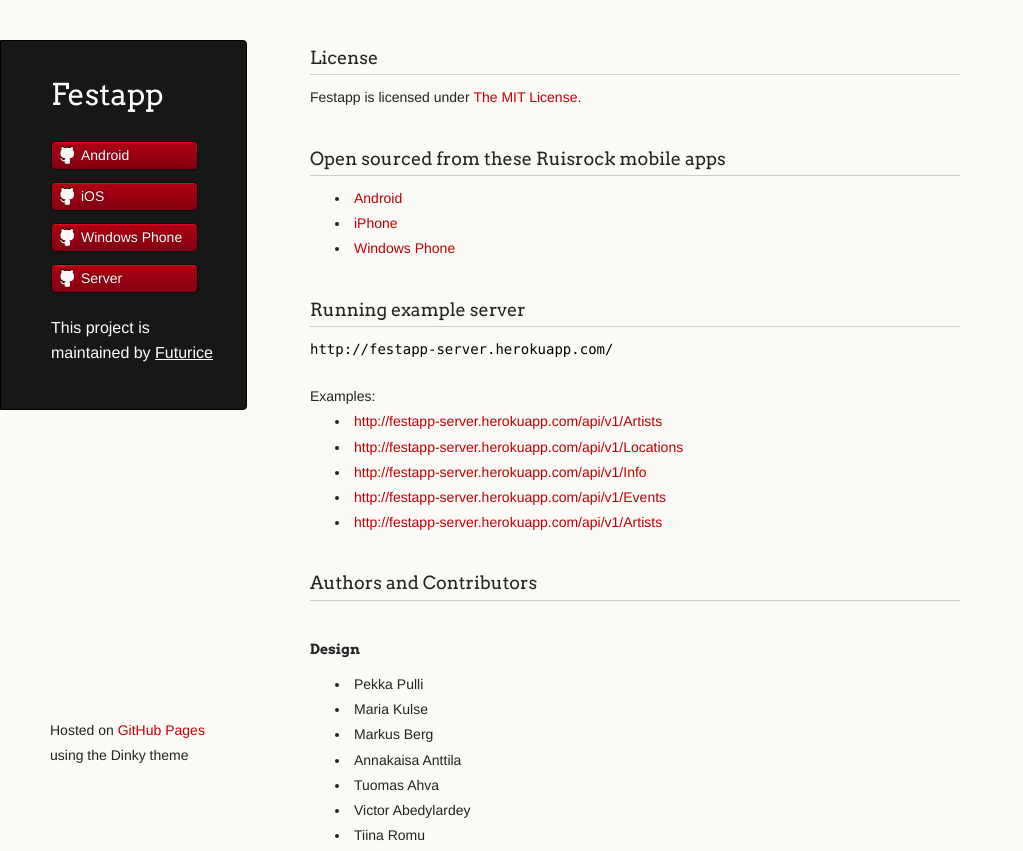
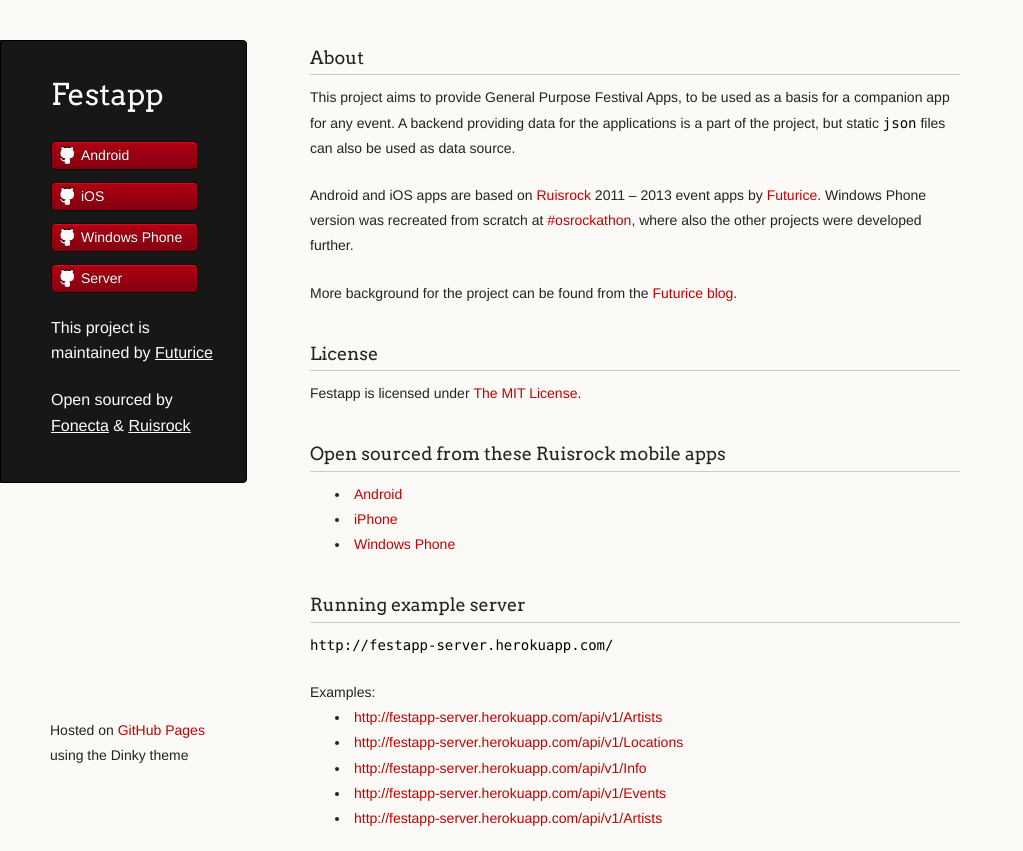
Before and after one commit to futurice/festapp-server, a plain HTML site: page index.html in a window 1280 px wide. Shown: the top 851 px of the page, without its empty margins (0-1023 px from the left). Drawn offline with Linux system fonts and the light colour scheme; no server answers.

Commit message:
Add About section.

```diff
--- a/index.html
+++ b/index.html
@@ -38,9 +38,33 @@
 					href="https://github.com/futurice">Futurice</a>
 			</p>
 
+			<p class="header">
+				Open sourced by <a class="header name"
+					href="https://www.fonecta.fi/">Fonecta</a> &
+				<a class="header name" href="http://www.ruisrock.fi">Ruisrock</a>
+			</p>
 
 		</header>
 		<section>
+			<h3>About</h3>
+			<p>
+				This project aims to provide General Purpose Festival Apps, to be used
+				as a basis for a companion app for any event. A backend providing data
+				for the applications is a part of the project, but static
+				<code>json</code> files can also be used as data source.
+			</p>
+			<p>
+				Android and iOS apps are based on
+				<a href="http://www.ruisrock.fi/">Ruisrock</a> 2011 – 2013 event apps by
+				<a href="http://www.futurice.com">Futurice</a>. Windows Phone version
+				was recreated from scratch at
+				<a href="https://www.facebook.com/events/322034404628721/">#osrockathon</a>,
+				where also the other projects were developed further.
+			</p>
+			<p>
+				More background for the project can be found from the
+				<a href="http://blog.futurice.com/tag/ruisrock">Futurice blog</a>.
+			</p>
 			<h3>
 				<a name="license" class="anchor" href="#license"><span
 					class="octicon octicon-link"></span></a>License
```
